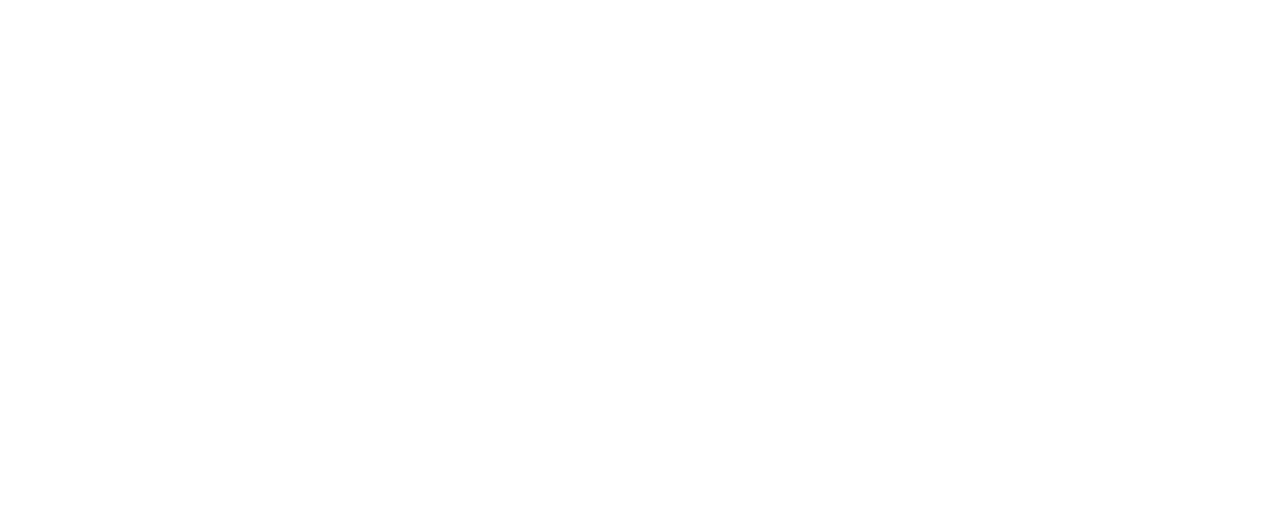
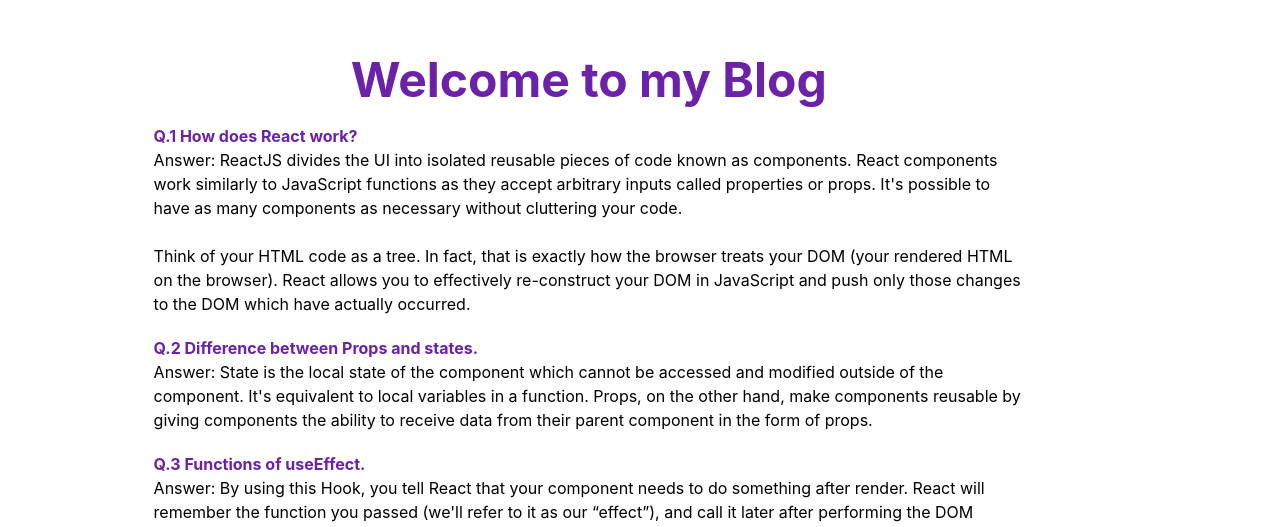
Before and after one commit to tazbirristy/premium-sports-club, a React (Create React App) app: page / in a window 1280 px wide. Shown: the part 961-1488 px from the top of the page. Before the commit the page ends 959 px from the top, so only its background shows below. Built offline with nearby package versions, Linux system fonts and the light colour scheme.

Commit message:
blog-completed

```diff
--- a/package.json
+++ b/package.json
@@ -3,6 +3,9 @@
   "version": "0.1.0",
   "private": true,
   "dependencies": {
+    "@fortawesome/fontawesome-svg-core": "^6.2.0",
+    "@fortawesome/free-solid-svg-icons": "^6.2.0",
+    "@fortawesome/react-fontawesome": "^0.2.0",
     "@testing-library/jest-dom": "^5.16.5",
     "@testing-library/react": "^13.4.0",
     "@testing-library/user-event": "^13.5.0",
--- a/public/index.html
+++ b/public/index.html
@@ -24,7 +24,7 @@
       work correctly both with client-side routing and a non-root public URL.
       Learn how to configure a non-root public URL by running `npm run build`.
     -->
-    <title>React App</title>
+    <title>Premium Sports Club</title>
   </head>
   <body>
     <noscript>You need to enable JavaScript to run this app.</noscript>
--- a/public/sports-data.json
+++ b/public/sports-data.json
@@ -15,7 +15,7 @@
         "id": "risty03",
         "name": "Tennis",
         "time": 30,
-        "img": "https://image.cnbcfm.com/api/v1/image/107119124-1663259490703-fed.jpg?v=1663259516&w=1600&h=900"
+        "img": "https://cdn.britannica.com/57/183257-050-0BA11B4B/Roger-Federer-2012.jpg"
     },
     {
         "id": "risty04",
--- a/src/components/Blog/Blog.css
+++ b/src/components/Blog/Blog.css
@@ -0,0 +1,3 @@
+.blog-container{
+    margin-left: 15%;
+}
--- a/src/components/Blog/Blog.js
+++ b/src/components/Blog/Blog.js
@@ -3,20 +3,20 @@
 
 const Blog = () => {
     return (
-        <div>
-            <h1>Welcome to my Blog</h1>
-            <div>
-                <h3>Q.1 How does React work?</h3>
+        <div className=' blog-container mt-20 '>
+            <h1 className='font-bold text-center text-5xl mb-5 text-purple-800'>Welcome to my Blog</h1>
+            <div className='mb-5'>
+                <h3 className='font-bold text-purple-800'>Q.1 How does React work?</h3>
                 <p>Answer: ReactJS divides the UI into isolated reusable pieces of code known as components. React components work similarly to JavaScript functions as they accept arbitrary inputs called properties or props. It's possible to have as many components as necessary without cluttering your code.</p>
                 <br />
                 <p>Think of your HTML code as a tree. In fact, that is exactly how the browser treats your DOM (your rendered HTML on the browser). React allows you to effectively re-construct your DOM in JavaScript and push only those changes to the DOM which have actually occurred.</p>
             </div>
-            <div>
-                <h3>Q.2 Difference between Props and states.</h3>
+            <div className='mb-5 '>
+                <h3 className='font-bold text-purple-800'>Q.2 Difference between Props and states.</h3>
                 <p>Answer: State is the local state of the component which cannot be accessed and modified outside of the component. It's equivalent to local variables in a function. Props, on the other hand, make components reusable by giving components the ability to receive data from their parent component in the form of props.</p>
             </div>
             <div>
-                <h3>Q.3 Functions of useEffect.</h3>
+                <h3 className='font-bold text-purple-800'>Q.3 Functions of useEffect.</h3>
                 <p>Answer:  By using this Hook, you tell React that your component needs to do something after render. React will remember the function you passed (we'll refer to it as our “effect”), and call it later after performing the DOM updates. Some examples of side effects are: fetching data, directly updating the DOM, and timers.</p>
             </div>
         </div>
--- a/src/components/Home/Home.js
+++ b/src/components/Home/Home.js
@@ -2,6 +2,11 @@
 import ActivityDetails from '../ActivityDetails/ActivityDetails';
 import Sports from '../Sports/Sports';
 import './Home.css'
+import { FontAwesomeIcon } from '@fortawesome/react-fontawesome'
+import { faVolleyball} from '@fortawesome/free-solid-svg-icons'
+import Blog from '../Blog/Blog';
+
+
 
 const Home = () => {
     const [sports,setSports]=useState([]);
@@ -20,8 +25,9 @@
         <div className='home-container'>
             <div className="sports-container">
                 <div className="flex">
-                    <img className='w-15 h-11' src="" alt="" />
-                    <h1 className='text-5xl text-purple-800 font-black'>Premium Sports Club</h1>
+                    {/* <img className='w-15 h-11' src="" alt="" /> */}
+
+                    <h1 className='text-5xl text-purple-800 font-black'> <FontAwesomeIcon icon={faVolleyball}></FontAwesomeIcon>Premium Sports Club</h1>
                 </div>
             <div className="all-sports">
             <h2 className='text-3xl mt-6 font-bold text-black-800'>Today's sports activities</h2>
@@ -31,6 +37,9 @@
             <div className="sports-details p-6 bg-slate-200">
             <ActivityDetails count={count}></ActivityDetails>
             </div>
+            <div>
+                <Blog></Blog>
+            </div>
 
         </div>
     );
```
Also changed, not shown: 2 other files (tests, documents, lock files or other folders).
